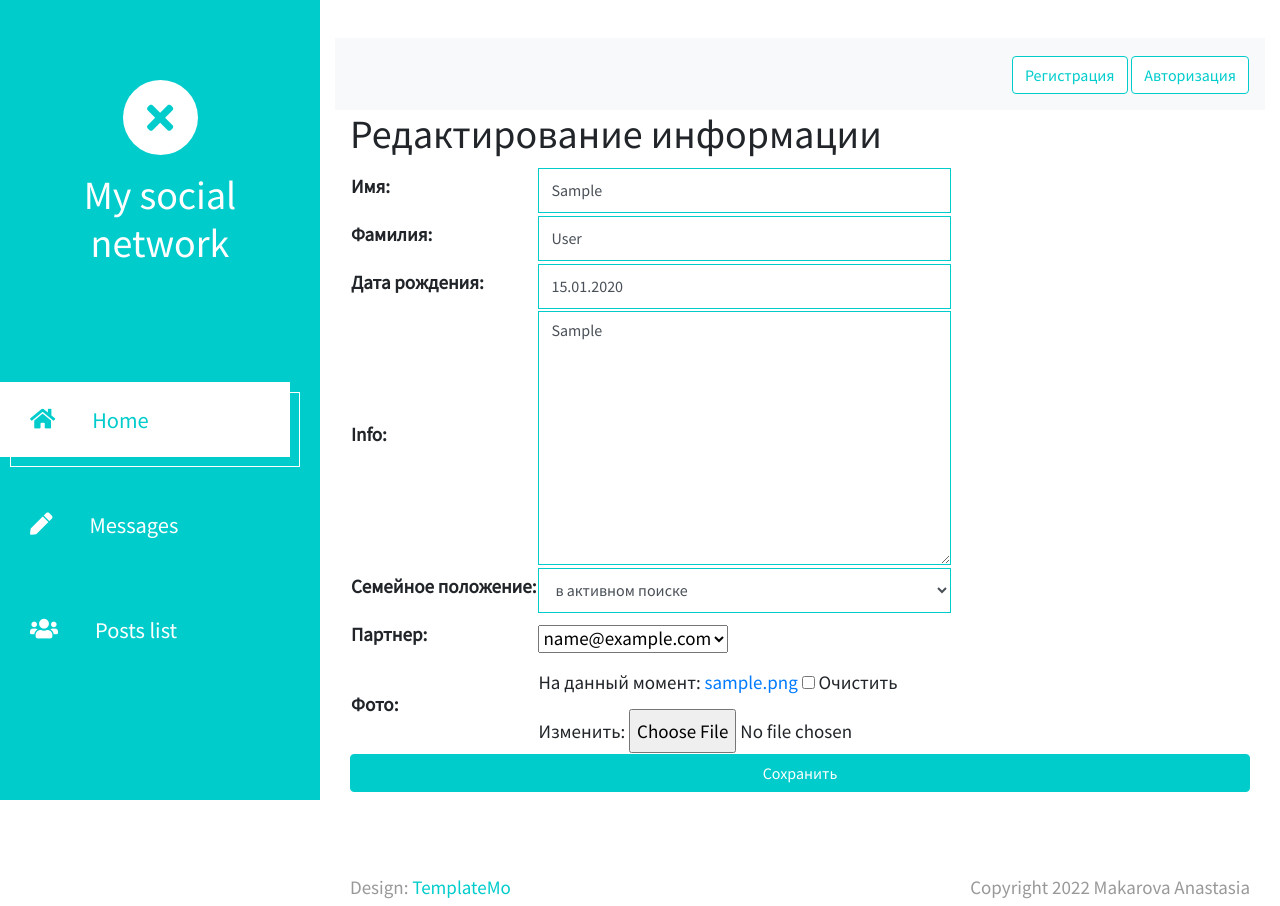
After one commit to Makisblad/Social_network, a Django app: a page that uses social_network/app_users/templates/app_users/user_update.html in a window 1280 px wide. The commit adds this page. Run offline with Django 4.2, Linux system fonts and the light colour scheme; tables that the repository leaves empty hold one stand-in row (values such as "Sample post"); some libraries are stand-ins or nearby versions.

Commit message:
The user's editing page with a form was created

```diff
--- a/social_network/app_users/forms.py
+++ b/social_network/app_users/forms.py
@@ -3,9 +3,10 @@ from django.contrib.auth.forms import UserCreationForm, AuthenticationForm
 from django.core.exceptions import ValidationError
 from django.utils.translation import gettext_lazy as _
 
-from .models import User
+from .models import *
 from django import forms
 from .widgets import DatePickerInput
+
 
 class UserRegisterForm(UserCreationForm):
     username = forms.CharField(label='Ник', widget=forms.TextInput(
@@ -29,3 +30,32 @@ class UserRegisterForm(UserCreationForm):
 class UserLoginForm(AuthenticationForm):
     username = forms.EmailField(label='E-mail', widget=forms.EmailInput(attrs={'class': 'form-control'}))
     password = forms.CharField(label='Пароль', widget=forms.PasswordInput(attrs={'class': 'form-control'}))
+
+class UserUpdateForm(forms.ModelForm):
+    class Meta:
+        model = User
+        fields = ['first_name', 'last_name', 'birth_date', 'info', 'status', 'partner', 'photo']
+        patrner = forms.ModelChoiceField(queryset=User.objects.all(), label='Партнер')
+        photo = forms.ImageField()
+        widgets = {
+            'first_name': forms.TextInput(attrs={
+                'class': 'form-control',
+                'placeholder': 'Имя'
+            }),
+            'last_name': forms.TextInput(attrs={
+                'class': 'form-control',
+                'placeholder': 'Фамилия'
+             }),
+            'birth_date': forms.DateInput(attrs={
+                'class': 'form-control'
+             }),
+            'info': forms.Textarea(attrs={
+                'class': 'form-control',
+                'placeholder': 'О себе'
+            }),
+            'status': forms.Select(attrs={
+                'class': 'form-control',
+                'placeholder': 'Семейное положение',
+                'choices': 'status_choices'
+            })
+        }
--- a/social_network/app_users/models.py
+++ b/social_network/app_users/models.py
@@ -1,7 +1,7 @@
 from autoslug import AutoSlugField
 from django.contrib.auth.base_user import AbstractBaseUser, BaseUserManager
 from django.contrib.auth.hashers import make_password, identify_hasher
-from django.db.models import Model, FileField, IntegerField, EmailField, CharField, BooleanField, DateTimeField, SET_NULL, PROTECT, \
+from django.db.models import Model, OneToOneField, FileField, IntegerField, EmailField, CharField, BooleanField, DateTimeField, SET_NULL, PROTECT, \
     TextField, ImageField, DateField, SlugField, ManyToManyField, ForeignKey, \
     CASCADE  # для оптимизации приложения импортируем только те модули, которые применяем
 from django.urls import reverse
@@ -34,27 +34,27 @@ class UserManager(BaseUserManager):
     def create_staffuser(self, email, username, password=None, name=None):
         user = self.create_user(email=email, username=username, password=password, is_staff=True, is_admin=False)
         return user
-
-
-class User(AbstractBaseUser):
-    status_choices = [
+status_choices = [
         ('в активном поиске', 'в активном поиске'),
         ('без отношений', 'без отношений'),
         ('в отношениях с', 'в отношениях с'),
         ('в браке с', 'в браке с'),
         ('все сложно', 'все сложно'),
-    ]
+]
+
+class User(AbstractBaseUser):
+
     username = CharField(max_length=30, unique=True, verbose_name='Ник')
     email = EmailField(max_length=40, unique=True, verbose_name='e-mail', editable=True)
     slug = AutoSlugField(populate_from='username', verbose_name='slug')
     first_name = CharField(max_length=30, blank=True, verbose_name='Имя', editable=True)
     last_name = CharField(max_length=30, blank=True, verbose_name='Фамилия', editable=True)
-    birth_date = DateField(blank=True, default='2022-01-01', editable=True)
+    birth_date = DateField(blank=True, default='2022-01-01', editable=True, verbose_name='Дата рождения')
     info = TextField(blank=True, editable=True)
     friends = ManyToManyField('User', blank=True, related_name='user_friends', editable=True)
-    status = CharField(max_length=50, choices=status_choices, default='без отношений', editable=True)
-    partner = ForeignKey('User', SET_NULL, null=True, default=None, blank=True, related_name='user_partner', editable=True)
-    photo = ImageField(upload_to='photo/%Y/%M/%D/', blank=True, null=True, editable=True)
+    status = CharField(max_length=50, choices=status_choices, default='без отношений', editable=True, verbose_name='Семейное положение')
+    partner = OneToOneField('User', SET_NULL, null=True, default=None, blank=True, related_name='user_partner', verbose_name='Партнер', editable=True)
+    photo = ImageField(upload_to='photo/%Y/%M/%D/', blank=True, null=True, editable=True, verbose_name='Фото')
     staff = BooleanField(default=False)
     admin = BooleanField(default=False)
     created_at = DateTimeField(auto_now_add=True)
--- a/social_network/app_users/templates/app_users/user.html
+++ b/social_network/app_users/templates/app_users/user.html
@@ -26,7 +26,7 @@
 
     </div>
     <div class="col-md-8" align=”right”>
-     <button class="btn btn-primary" style="background-color: #0CC; border-color: #0CC; float: right"><a href="{% url 'login' %}" style="color: white">Редактировать</a></button>
+     <button class="btn btn-primary" style="background-color: #0CC; border-color: #0CC; float: right"><a href="{% url 'update' user.slug %}" style="color: white">Редактировать</a></button>
     </div>
     </div>
     <div class="row">
--- /dev/null
+++ b/social_network/app_users/templates/app_users/user_update.html
@@ -0,0 +1,18 @@
+{% extends 'base.html' %}
+{% load static %}
+{% block title %}{{user.first_name}} {{user.last_name}} {% endblock %}
+{% block content %}
+
+<div class="container">
+    <div class="row">
+    <div class="col-md-12">
+<h1>Редактирование информации</h1>
+<form enctype="multipart/form-data" method="post">
+    {% csrf_token %}
+    <table>
+    {{ form.as_table }}
+    </table>
+    <button type="submit" class="btn btn-primary btn-block" style="background-color: #0CC; border-color: #0CC">Сохранить</button>
+</form>
+<br>
+{% endblock %}
--- a/social_network/app_users/urls.py
+++ b/social_network/app_users/urls.py
@@ -5,6 +5,7 @@ from .views import *
 urlpatterns = [
     path('', Users.as_view(), name='test'),
     path("<str:slug>", View_User.as_view(), name='user'),
+    path("<str:slug>/update/", Update_User.as_view(), name='update'),
     path("register/", register, name='register'),
     path("login/", user_login, name='login'),
     path("logout/", user_logout, name='logout'),
--- a/social_network/app_users/views.py
+++ b/social_network/app_users/views.py
@@ -1,8 +1,8 @@
 from django.shortcuts import render, redirect
 from django.contrib import messages
-from .forms import UserRegisterForm, UserLoginForm
+from .forms import UserRegisterForm, UserLoginForm, UserUpdateForm
 from django.contrib.auth import login, logout, authenticate
-from django.views.generic import ListView, DetailView
+from django.views.generic import ListView, DetailView, UpdateView
 from .models import *
 
 
@@ -22,6 +22,13 @@ class View_User(DetailView):
     template_name = 'app_users/user.html'
     context_object_name = 'user'
     allow_empty = False
+
+
+class Update_User(UpdateView):
+    model = User
+    template_name = 'app_users/user_update.html'
+    context_object_name = 'user'
+    form_class = UserUpdateForm
 
 
 def test(request):
```
Also changed, not shown: social_network/media/photo/2022/58/10/23/22/8iGJWUbAGrE.jpg (added).
